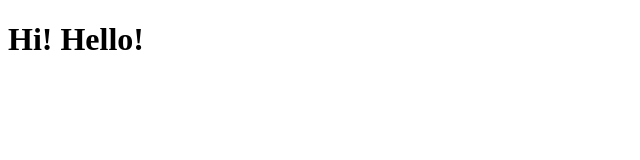
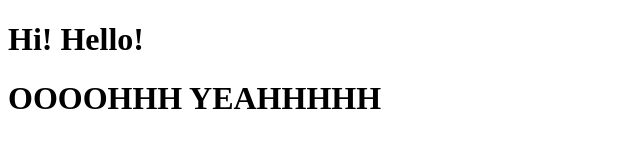
Before and after one commit to Fogucoco/test-repo, a plain HTML site: page index.html in a window 1280 px wide. Shown: the whole page, without its empty margins (0-640 px from the left). Drawn offline with Linux system fonts and the light colour scheme.

Commit message:
NEW AWESOME THINGS

```diff
--- a/index.html
+++ b/index.html
@@ -6,5 +6,6 @@
 </head>
 <body>
 	<h1>Hi! Hello!</h1>
+	<h1>OOOOHHH YEAHHHHH</h1>
 </body>
 </html>
```
